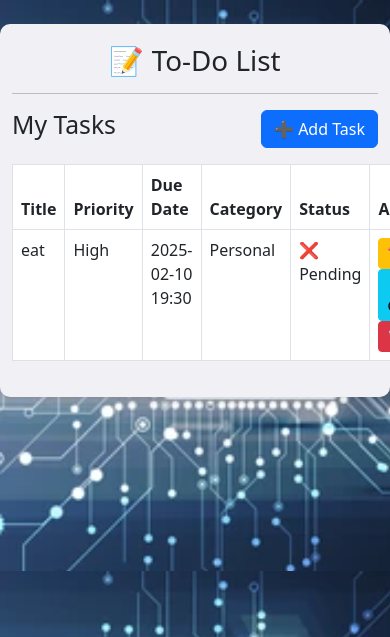
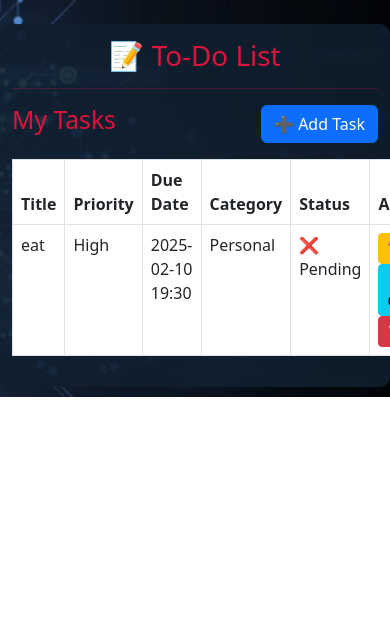
Before and after one commit to Vikas-33/todo_p, a Django app: page / in a window 390 px wide; the page is wider, and only the part inside the window is pictured. Shown: the top 637 px of that part. Run offline with Django 4.2, Linux system fonts and the light colour scheme; data comes from the database, SQL or seed files in the repository.

Commit message:
added css

```diff
--- a/Todo_project/todo_app/static/css/style.css
+++ b/Todo_project/todo_app/static/css/style.css
@@ -1,17 +1,21 @@
 body {
     background-image: url("../img/background.jpeg");
-    background-color: #e8eaf6;
     color: #444;
     font-family: 'Arial', sans-serif;
     margin: 0;
     padding: 0;
+    background-size: cover; /* Cover ensures it scales properly */
+    background-position: center;
+    background-repeat: no-repeat;
+    background-attachment: fixed; /* Keeps background in place when scrolling */
 }
 
 .container {
     max-width: 800px;
+    color: crimson;
     margin: 20px auto;
     padding: 20px;
-    background-color: #f0f0f5;
+    background-color: rgba(16, 30, 46, 0.9); /* Slight transparency for better readability */
     border-radius: 10px;
     box-shadow: 0px 4px 8px rgba(0, 0, 0, 0.1);
 }
@@ -69,3 +73,17 @@ input:focus, textarea:focus {
     text-decoration: line-through;
     color: #888;
 }
+
+/* Responsive Fix for Smaller Screens */
+@media (max-width: 768px) {
+    .container {
+        width: 90%;
+        margin: 10px auto;
+        padding: 15px;
+    }
+
+    body {
+        background-size: cover;
+        background-attachment: scroll; /* Fix for mobile devices */
+    }
+}
```
